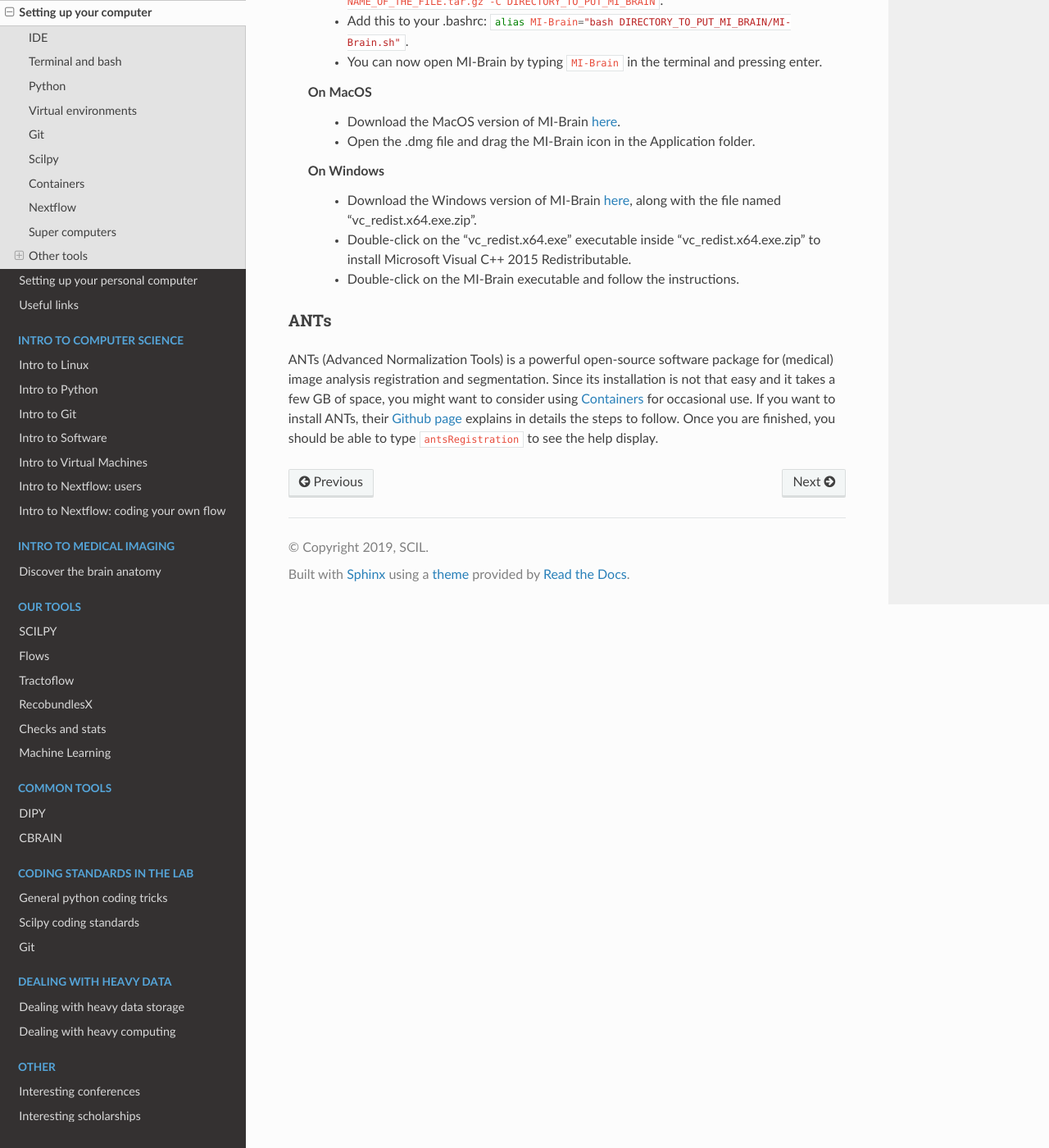
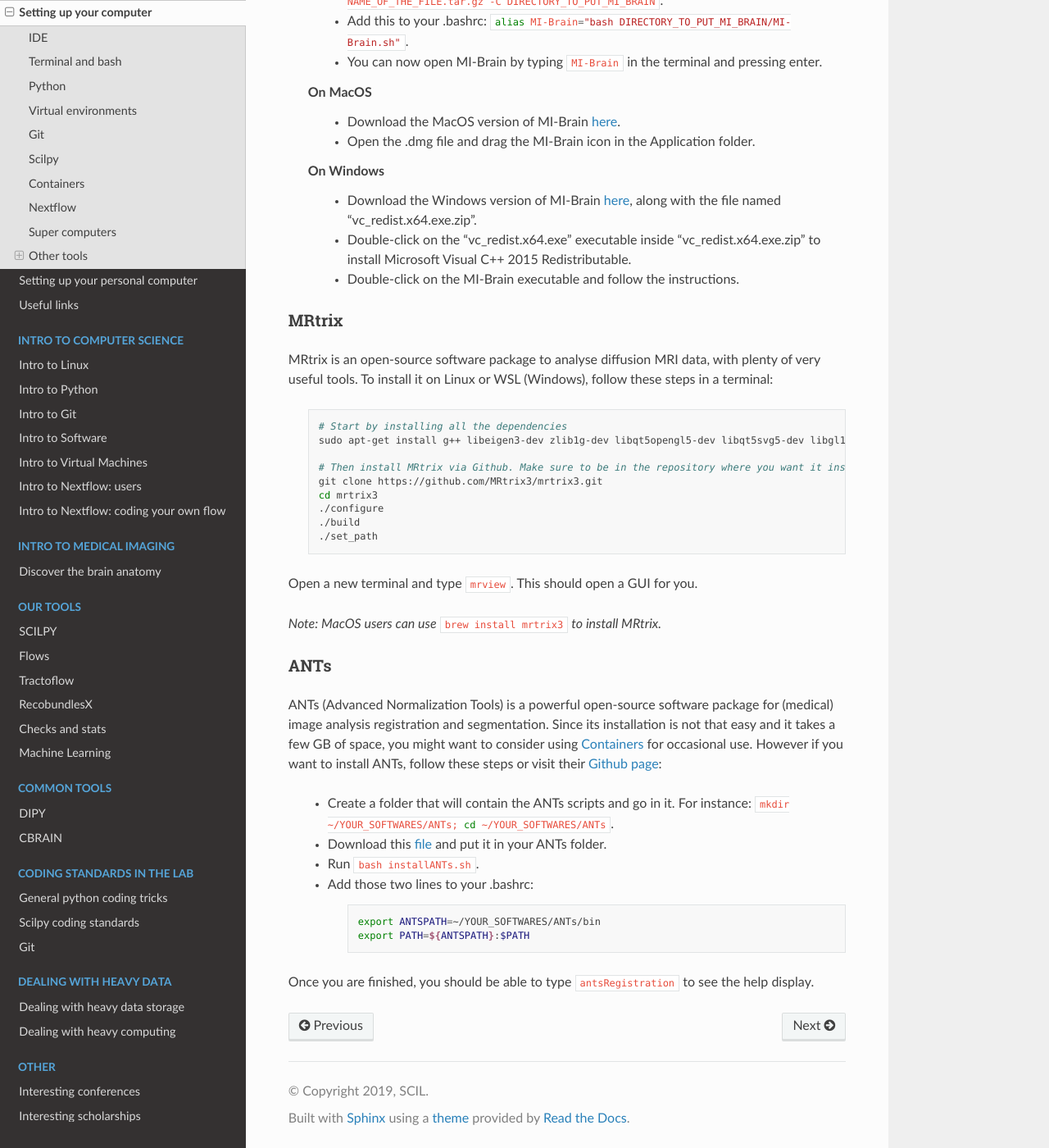
Before and after one commit to scilus/scil-documentation, a Sphinx documentation site: the page built from source/arriving/setup_computer.rst, in a window 1280 px wide and 1400 px high, scrolled down 4649 px. Shown: the whole window at 82% size. Built offline with Sphinx 7.4.7 and the Read the Docs theme 2.0.0, drawn with Linux system fonts in a browser that asks for light colours; some of the changed text lies outside the part shown.

Commit message:
Adding MRtrix

```diff
--- a/source/arriving/setup_computer.rst
+++ b/source/arriving/setup_computer.rst
@@ -174,7 +174,7 @@ Here are other tools you might want to install on your computer, depending on yo
 MI-Brain
 ^^^^^^^^
 
-`Mi-Brain <https://github.com/imeka/mi-brain/releases>`_ is a GUI viewer developped by `IMEKA <https://imeka.ca/>`_. To install it, follow these instructions depending on your OS, or refer to the `FAQ <https://github.com/imeka/mi-brain/wiki/FAQ#how-to-install>`_.
+`Mi-Brain <https://github.com/imeka/mi-brain/releases>`_ is a GUI viewer developped by `IMEKA <https://imeka.ca/>`_. To install it (it might already be installed on a lab computer), follow these instructions depending on your OS, or refer to the `FAQ <https://github.com/imeka/mi-brain/wiki/FAQ#how-to-install>`_.
 
     **On Linux**
         * Download the Linux version of MI-Brain `here <https://github.com/imeka/mi-brain/releases>`_.
@@ -191,6 +191,39 @@ MI-Brain
         * Double-click on the "vc_redist.x64.exe" executable inside "vc_redist.x64.exe.zip" to install Microsoft Visual C++ 2015 Redistributable.
         * Double-click on the MI-Brain executable and follow the instructions.
 
+MRtrix
+^^^^^^
+
+MRtrix is an open-source software package to analyse diffusion MRI data, with plenty of very useful tools. To install it on Linux or WSL (Windows), follow these steps in a terminal:
+
+    .. code-block:: bash
+
+        # Start by installing all the dependencies
+        sudo apt-get install g++ libeigen3-dev zlib1g-dev libqt5opengl5-dev libqt5svg5-dev libgl1-mesa-dev libfftw3-dev libtiff5-dev libpng-dev
+
+        # Then install MRtrix via Github. Make sure to be in the repository where you want it installed!
+        git clone https://github.com/MRtrix3/mrtrix3.git
+        cd mrtrix3
+        ./configure
+        ./build
+        ./set_path
+
+Open a new terminal and type :bash:`mrview`. This should open a GUI for you.
+
+*Note: MacOS users can use* :bash:`brew install mrtrix3` *to install MRtrix.*
+
 ANTs
 ^^^^
-ANTs (Advanced Normalization Tools) is a powerful open-source software package for (medical) image analysis registration and segmentation. Since its installation is not that easy and it takes a few GB of space, you might want to consider using :ref:`ref_containers` for occasional use. If you want to install ANTs, their `Github page <https://github.com/ANTsX/ANTs/wiki/Compiling-ANTs-on-Linux-and-Mac-OS>`__ explains in details the steps to follow. Once you are finished, you should be able to type :bash:`antsRegistration` to see the help display.
+ANTs (Advanced Normalization Tools) is a powerful open-source software package for (medical) image analysis registration and segmentation. Since its installation is not that easy and it takes a few GB of space, you might want to consider using :ref:`ref_containers` for occasional use. However if you want to install ANTs, follow these steps or visit their `Github page <https://github.com/ANTsX/ANTs/wiki/Compiling-ANTs-on-Linux-and-Mac-OS>`__:
+
+    * Create a folder that will contain the ANTs scripts and go in it. For instance: :bash:`mkdir ~/YOUR_SOFTWARES/ANTs; cd ~/YOUR_SOFTWARES/ANTs`.
+    * Download this `file <https://github.com/cookpa/antsInstallExample/blob/master/installANTs.sh>`_ and put it in your ANTs folder.
+    * Run :bash:`bash installANTs.sh`.
+    * Add those two lines to your .bashrc:
+
+        .. code-block:: bash
+
+            export ANTSPATH=~/YOUR_SOFTWARES/ANTs/bin
+            export PATH=${ANTSPATH}:$PATH
+
+Once you are finished, you should be able to type :bash:`antsRegistration` to see the help display.
```
